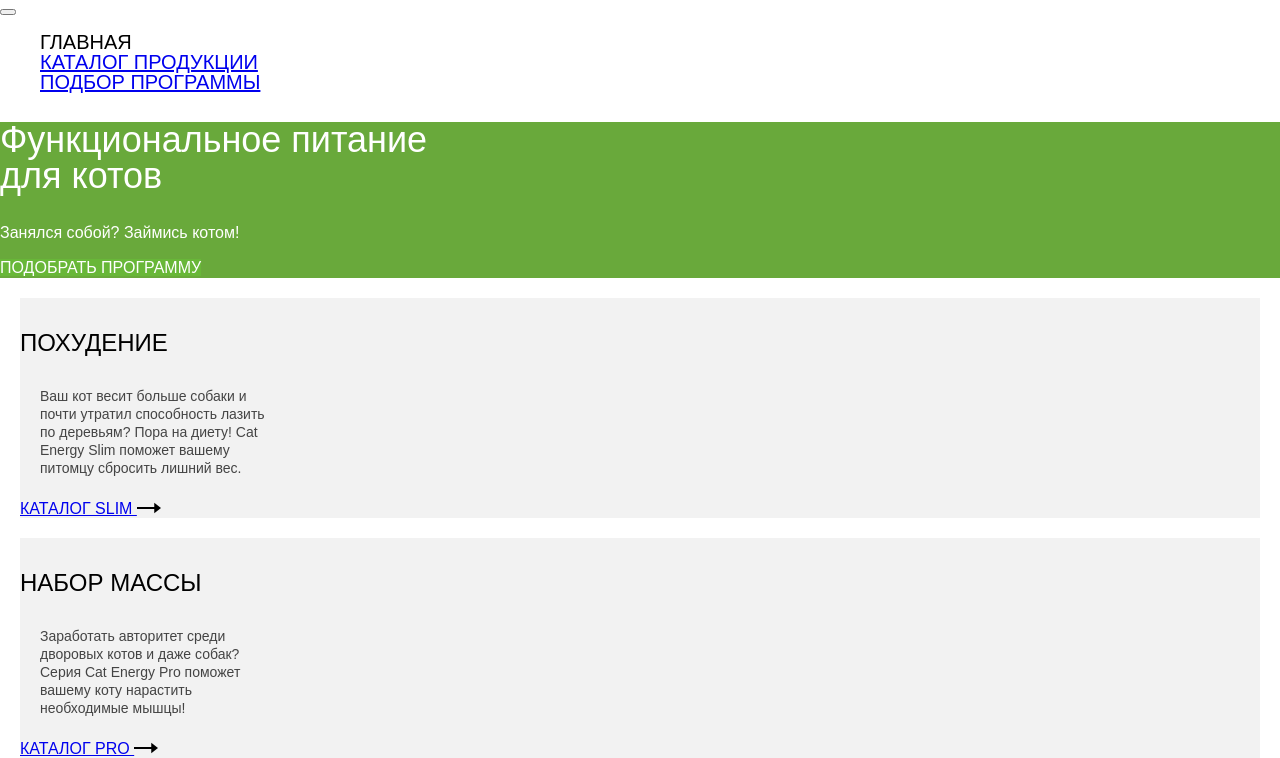
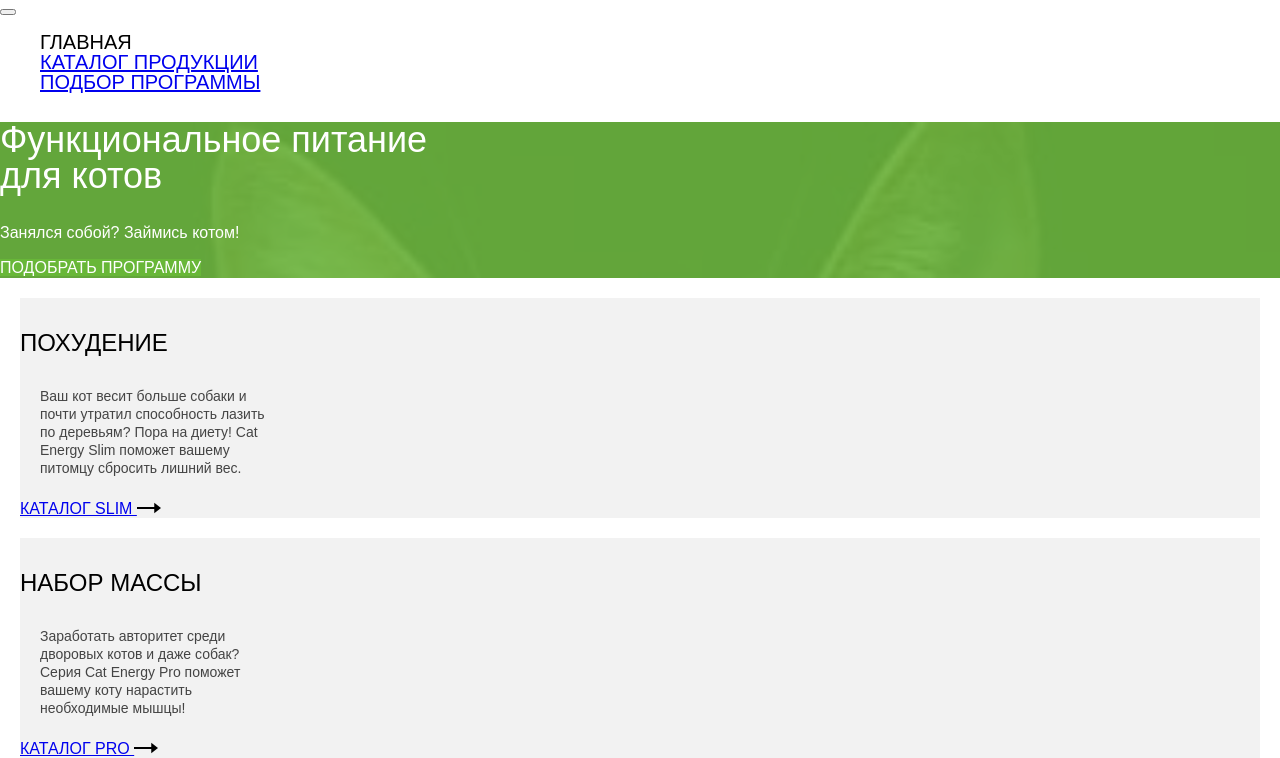
Before and after one commit to Alexandr136/2021641-cat-energy-25, a website: page source/index.html in a window 1280 px wide. Shown: the part 44-802 px from the top of the page. Drawn offline with nearby package versions, Linux system fonts and the light colour scheme; files that its build step writes are made by us from their sources.

Commit message:
Исправление ошибок

```diff
--- a/source/less/blocks/form.less
+++ b/source/less/blocks/form.less
@@ -42,6 +42,7 @@
 .form__input {
   padding: 13px;
   box-sizing: border-box;
+
   &::placeholder {
     font-family: "Oswald", "Arial", sans-serif;
     font-size: 16px;
--- a/source/less/blocks/main-banner.less
+++ b/source/less/blocks/main-banner.less
@@ -3,11 +3,11 @@
   background-image: url("../img/index-background-cat.jpg");
   background-size: 100%;
   background-repeat: no-repeat;
-  background: @brown;
+  background-color: @brown;
 }
 
 .main-banner__wrapper {
- background: @green-opacity;
+  background: @green-opacity;
 }
 
 .heading-primary--white {
```
Also changed, not shown: source/less/font.less (+4 -4 lines).
